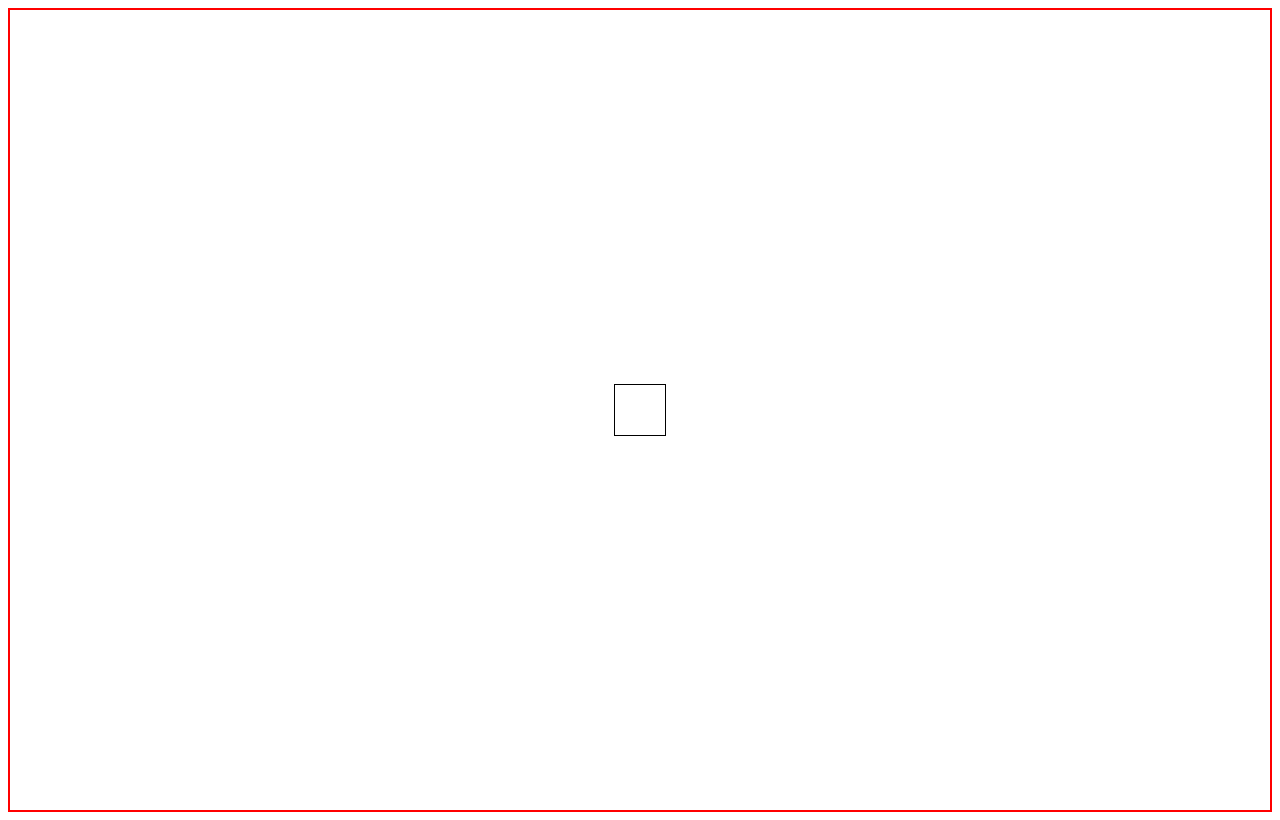
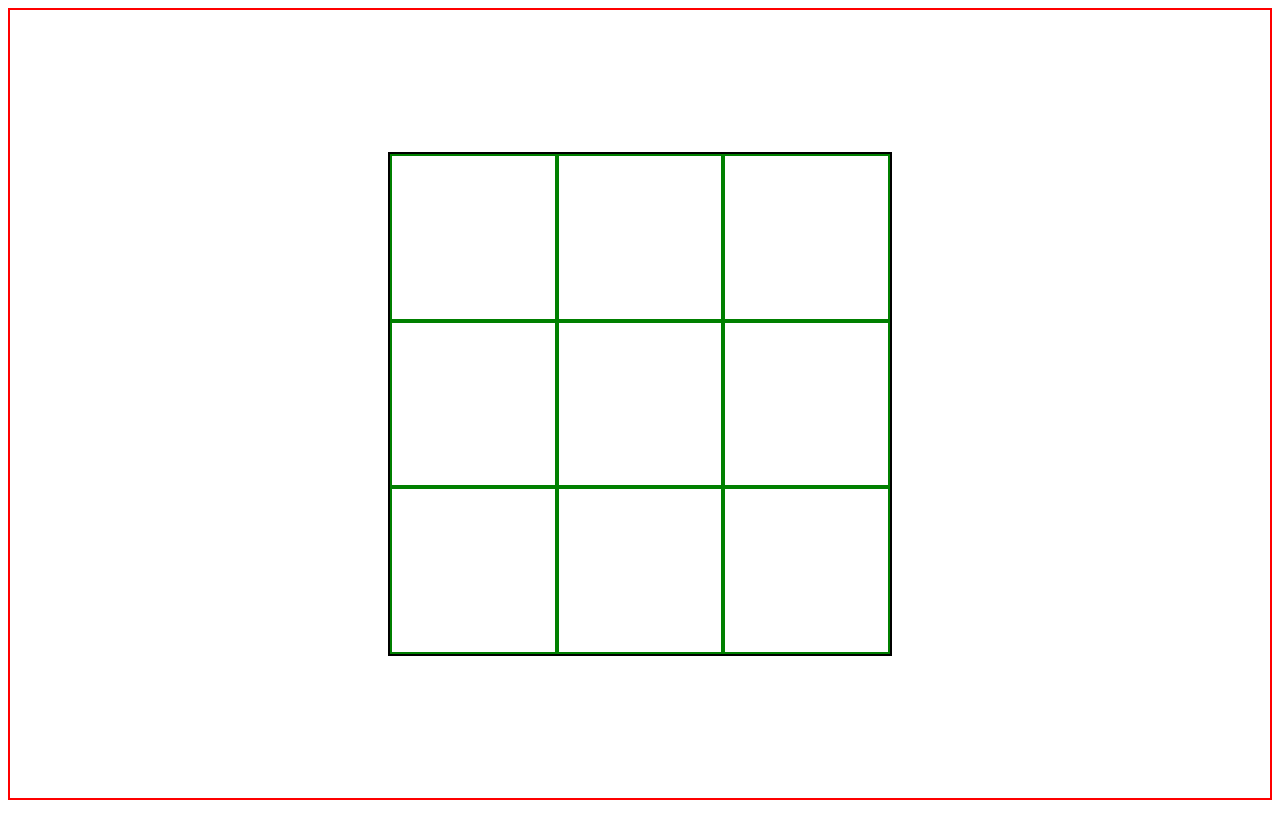
Before and after one commit to kamron-dev/tic-tac-toe, a plain HTML site: page index.html in a window 1280 px wide. Drawn offline with Linux system fonts and the light colour scheme.

Commit message:
added the 3x3 cells

```diff
--- a/style.css
+++ b/style.css
@@ -1,14 +1,22 @@
 body {
+    box-sizing: border-box;
     display: flex;
     align-items: center;
     justify-content: center;
     border: 2px solid red;
-    height: 100vh;
+    height: 99vh;
 }
 
 #gameBoardDiv {
-    border: 1px solid black;
-    height: 50px;
-    width: 50px;
+    border: 2px solid black;
+    height: 500px;
+    width: 500px;
+    display: grid;
+    grid-template-columns: repeat(3, 1fr);
+    grid-template-rows: repeat(3, 1fr);
 
 }
+
+.cell {
+    border: 2px solid green;
+}
```
